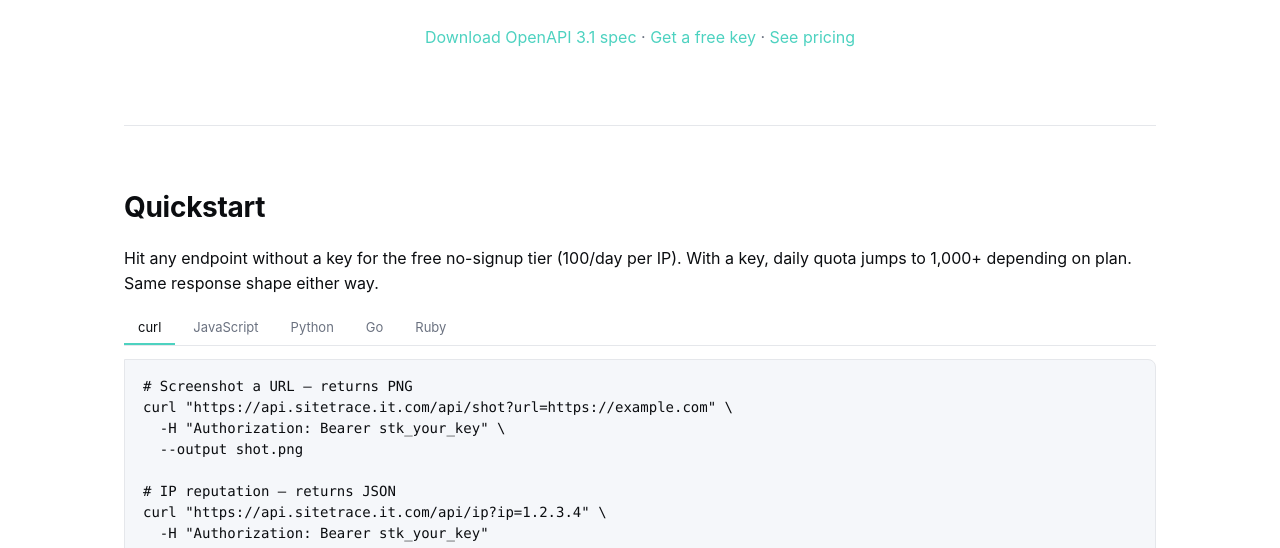
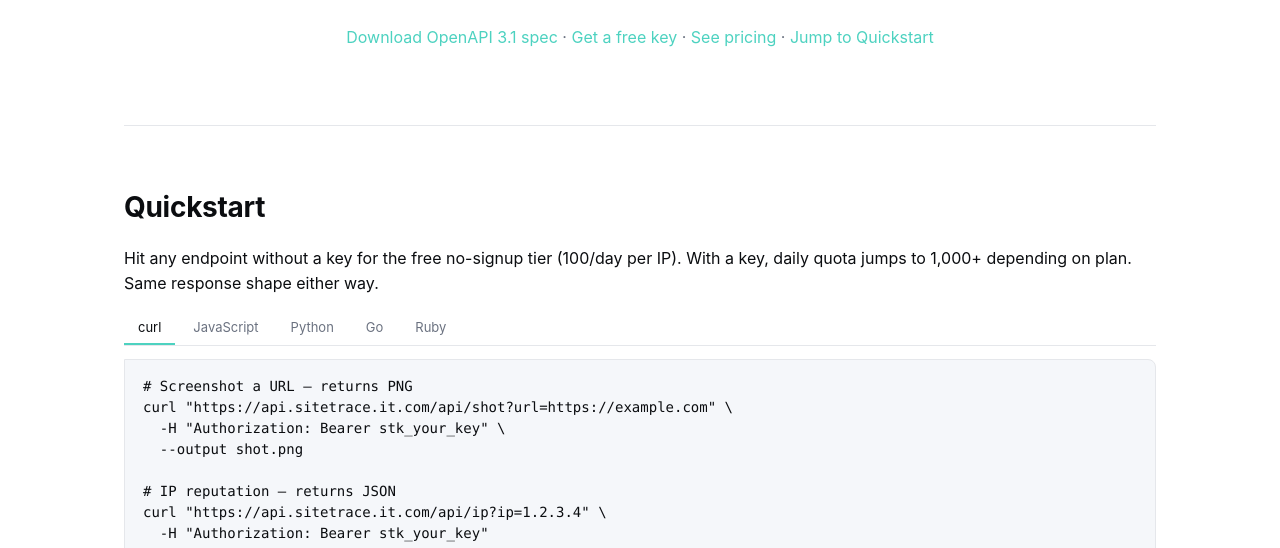
Before and after one commit to appenzellerdigitalstore-stack/sitetrace-cloud, a website: page docs.html in a window 1280 px wide. Shown: the part 252-800 px from the top of the page. Drawn offline with Linux system fonts and the light colour scheme.

Commit message:
docs: add anchor link to quickstart section

```diff
--- a/docs.html
+++ b/docs.html
@@ -33,6 +33,7 @@
         <a href="/api/openapi.json" download="sitetrace-openapi.json">Download OpenAPI 3.1 spec</a>
         &middot; <a href="/signup/">Get a free key</a>
         &middot; <a href="/pricing/">See pricing</a>
+        &middot; <a href="#quickstart">Jump to Quickstart</a>
       </p>
     </section>
 
```
